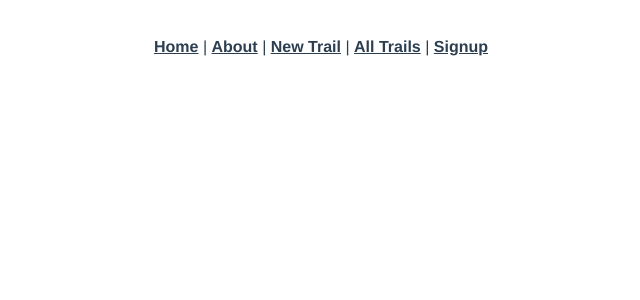
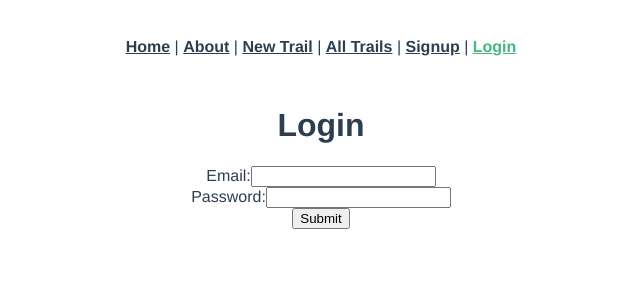
Before and after one commit to ryansearls/denver-trails-frontend, a Vue app: page /login in a window 1280 px wide. Shown: the top 300 px of the page, without its empty margins (319-959 px from the left). Built offline with nearby package versions, Linux system fonts and the light colour scheme.

Commit message:
adds login function

```diff
--- a/src/App.vue
+++ b/src/App.vue
@@ -10,6 +10,8 @@
       <router-link to="/trails">All Trails</router-link>
       |
       <router-link to="/signup">Signup</router-link>
+      |
+      <router-link to="/login">Login</router-link>
     </div>
     <router-view />
   </div>
--- a/src/main.js
+++ b/src/main.js
@@ -5,6 +5,11 @@
 
 axios.defaults.baseURL = process.env.NODE_ENV === "development" ? "http://localhost:3000" : "/";
 
+var jwt = localStorage.getItem("jwt");
+if (jwt) {
+axios.defaults.headers.common["Authorization"] = "Bearer " + jwt;
+}
+
 Vue.config.productionTip = false;
 
 new Vue({
--- a/src/router/index.js
+++ b/src/router/index.js
@@ -6,6 +6,7 @@
 import TrailsShow from "../views/TrailsShow.vue";
 import TrailsEdit from "../views/TrailsEdit.vue";
 import Signup from "../views/Signup.vue";
+import Login from "../views/Login.vue";
 
 
 Vue.use(VueRouter);
@@ -49,6 +50,11 @@
     name: "signup",
     component: Signup,
   },
+  {
+    path: "/login",
+    name: "login",
+    component: Login,
+  },
 ];
 
 const router = new VueRouter({
--- /dev/null
+++ b/src/views/Login.vue
@@ -0,0 +1,49 @@
+<template>
+  <div class="login">
+    <form v-on:submit.prevent="submit()">
+      <h1>Login</h1>
+      <ul>
+        <li v-for="error in errors" v-bind:key="error">{{ error }}</li>
+      </ul>
+      <div>
+        <label>Email:</label>
+        <input type="email" v-model="newSessionParams.email" />
+      </div>
+      <div>
+        <label>Password:</label>
+        <input type="password" v-model="newSessionParams.password" />
+      </div>
+      <input type="submit" value="Submit" />
+    </form>
+  </div>
+</template>
+
+<script>
+import axios from "axios";
+
+export default {
+  data: function () {
+    return {
+      newSessionParams: {},
+      errors: [],
+    };
+  },
+  methods: {
+    submit: function () {
+      axios
+        .post("/sessions", this.newSessionParams)
+        .then((response) => {
+          axios.defaults.headers.common["Authorization"] = "Bearer " + response.data.jwt;
+          localStorage.setItem("jwt", response.data.jwt);
+          this.$router.push("/");
+        })
+        .catch((error) => {
+          console.log(error.response);
+          this.errors = ["Invalid email or password."];
+          this.email = "";
+          this.password = "";
+        });
+    },
+  },
+};
+</script>
```
